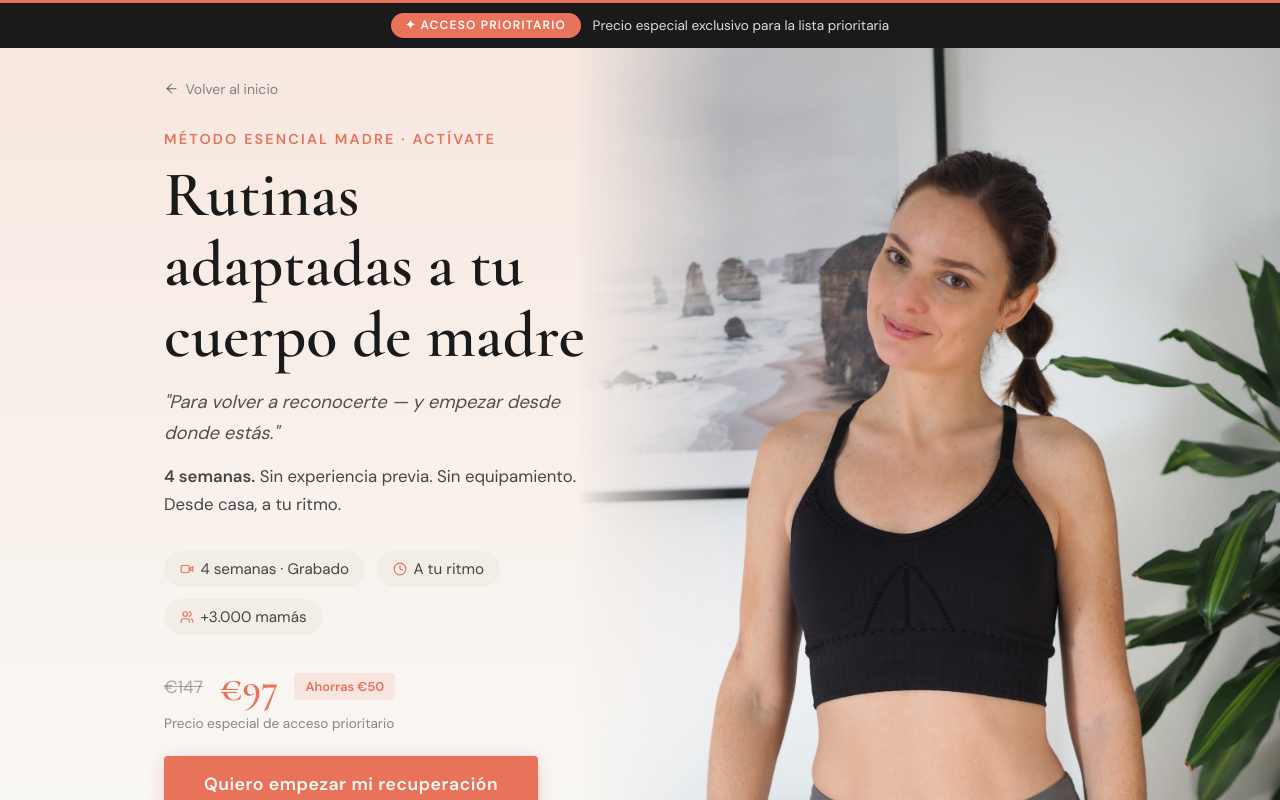
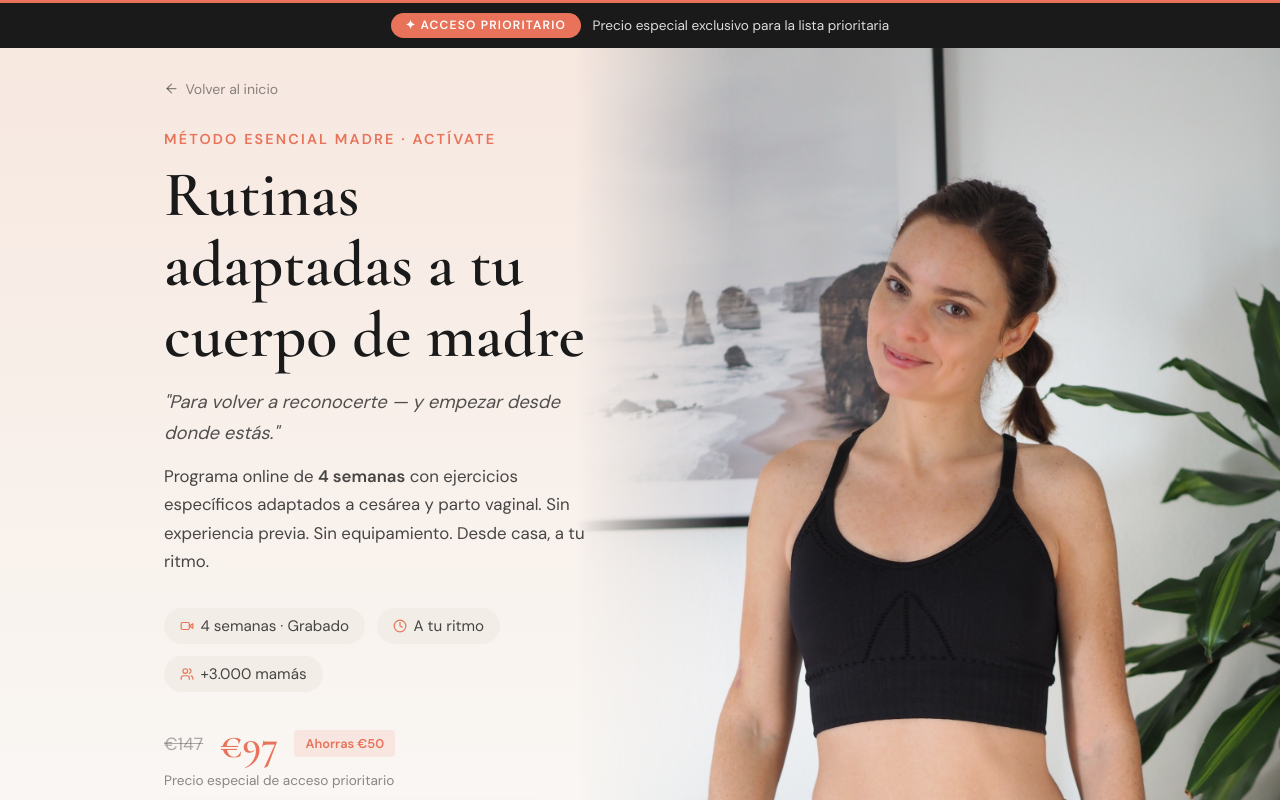
Before and after one commit to susanaaresla-lab/esencial-susana, a React (Create React App) app: page /acceso-prioritario in a window 1280 px wide. Shown: the top 800 px of the page. Built offline with nearby package versions, Linux system fonts and the light colour scheme.

Commit message:
restaurar texto programa cesárea hero

```diff
--- a/src/pages/ActivateListaEsperaPage.js
+++ b/src/pages/ActivateListaEsperaPage.js
@@ -140,7 +140,7 @@ export default function ActivateListaEsperaPage() {
               "Para volver a reconocerte — y empezar desde donde estás."
             </p>
             <p style={{ fontSize: '1.05rem', color: 'rgba(26,26,26,0.8)', maxWidth: 520, marginBottom: '2rem', lineHeight: 1.7 }}>
-              <strong>4 semanas.</strong> Sin experiencia previa. Sin equipamiento. Desde casa, a tu ritmo.
+              Programa online de <strong>4 semanas</strong> con ejercicios específicos adaptados a cesárea y parto vaginal. Sin experiencia previa. Sin equipamiento. Desde casa, a tu ritmo.
             </p>
             <div className="flex flex-wrap gap-3" style={{ marginBottom: '2rem' }}>
               <span className="pill" style={{ fontSize: '0.95rem', padding: '0.5rem 1rem' }}><Video />4 semanas · Grabado</span>
```
